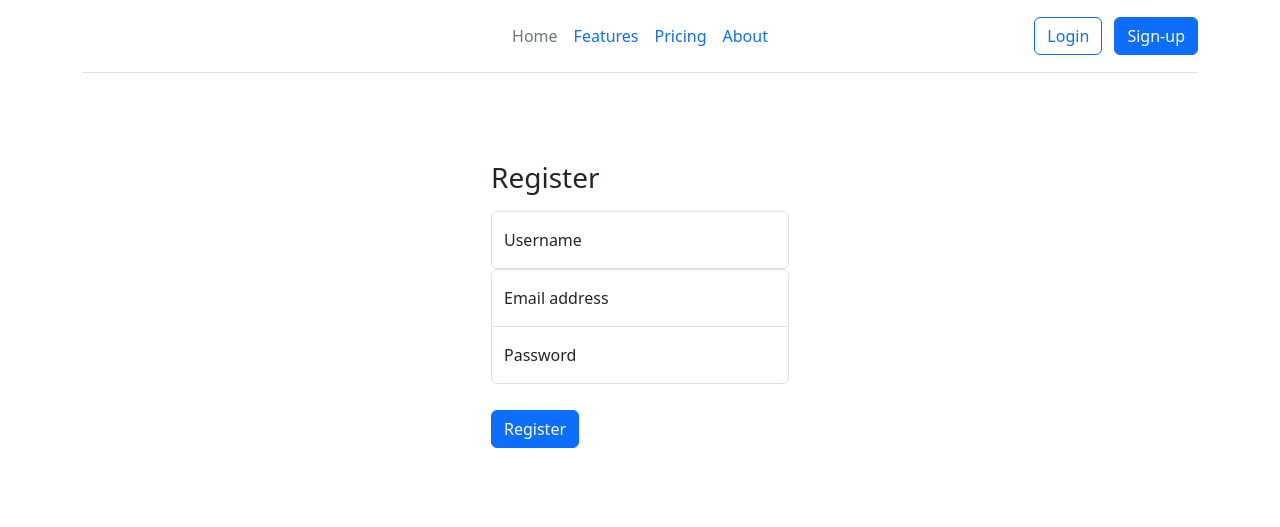
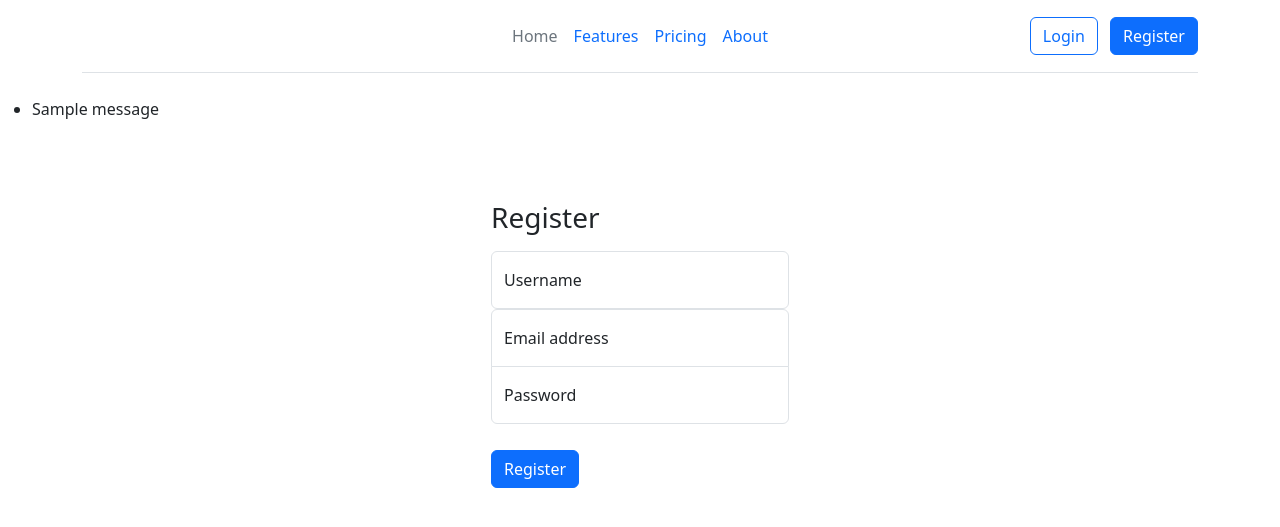
Before and after one commit to TobiAdeleke1/buddyUpApp, a Flask app: page /auth/register in a window 1280 px wide. Shown: the top 527 px of the page. Run offline with Flask 3, Linux system fonts and the light colour scheme; tables that the repository leaves empty hold one stand-in row (values such as "Sample post"); one stand-in notice (Sample message) is shown; parts of the project's set-up code (start-up, migrations or seed data) failed here and were passed over; some libraries are stand-ins or nearby versions.

Commit message:
add conditional header buttons based on logged in user

```diff
--- a/src/application/templates/base.html
+++ b/src/application/templates/base.html
@@ -1,9 +1,9 @@
 <!DOCTYPE html>
 <html>
     <head lang="en" data-bs-theme="light">
-        <script src="/docs/5.3/assets/js/color-modes.js">
+        <!-- <script src="/docs/5.3/assets/js/color-modes.js">
 
-        </script>
+        </script> -->
         <meta charset="utf-8">
         <meta name="viewport" content="width=device-width, initial-scale=1">
 
@@ -13,12 +13,12 @@
         <link href="https://cdn.jsdelivr.net/npm/bootstrap@5.3.0-alpha3/dist/css/bootstrap.min.css" rel="stylesheet" integrity="sha384-KK94CHFLLe+nY2dmCWGMq91rCGa5gtU4mk92HdvYe+M/SXH301p5ILy+dN9+nJOZ" crossorigin="anonymous">
         <link href="https://cdn.jsdelivr.net/npm/bootstrap@5.3.0/dist/css/bootstrap.min.css" rel="stylesheet" integrity="sha384-9ndCyUaIbzAi2FUVXJi0CjmCapSmO7SnpJef0486qhLnuZ2cdeRhO02iuK6FUUVM" crossorigin="anonymous">
 
-        <link rel="apple-touch-icon" href="/docs/5.3/assets/img/favicons/apple-touch-icon.png" sizes="180x180">
-        <link rel="icon" href="/docs/5.3/assets/img/favicons/favicon-32x32.png" sizes="32x32" type="image/png">
-        <link rel="icon" href="/docs/5.3/assets/img/favicons/favicon-16x16.png" sizes="16x16" type="image/png">
-        <link rel="manifest" href="/docs/5.3/assets/img/favicons/manifest.json">
-        <link rel="mask-icon" href="/docs/5.3/assets/img/favicons/safari-pinned-tab.svg" color="#712cf9">
-        <link rel="icon" href="/docs/5.3/assets/img/favicons/favicon.ico">
+        <!-- <link rel="apple-touch-icon" href="/docs/5.3/assets/img/favicons/apple-touch-icon.png" sizes="180x180"> -->
+        <!-- <link rel="icon" href="/docs/5.3/assets/img/favicons/favicon-32x32.png" sizes="32x32" type="image/png">
+        <link rel="icon" href="/docs/5.3/assets/img/favicons/favicon-16x16.png" sizes="16x16" type="image/png"> -->
+        <!-- <link rel="manifest" href="/docs/5.3/assets/img/favicons/manifest.json"> -->
+        <!-- <link rel="mask-icon" href="/docs/5.3/assets/img/favicons/safari-pinned-tab.svg" color="#712cf9"> -->
+        <!-- <link rel="icon" href="/docs/5.3/assets/img/favicons/favicon.ico"> -->
         <meta name="theme-color" content="#712cf9">
 
     </head>
@@ -42,19 +42,38 @@
               </ul>
 
               <div class="col-md-3 text-end">
+                {% if g.user %}
 
-                <a class="btn btn-outline-primary me-2" href="{{ url_for('auth.login') }}" role="button">Login</a>
-                <a class="btn btn-primary" href="{{ url_for('auth.register') }}" role="button">Sign-up</a>
+                <a class="btn btn-primary" href="{{ url_for('task.create_task') }}" role="button">My Tasks</a>
+                <a class="btn btn-outline-primary me-2" href="{{ url_for('auth.logout') }}" role="button">Logout</a>
 
 
+                {% else %}
+                <a class="btn btn-outline-primary me-2" href="{{ url_for('auth.login') }}" role="button">Login</a>
+                <a class="btn btn-primary" href="{{ url_for('auth.register') }}" role="button">Register</a>
+
+
+                {% endif %}
               </div>
             </header>
           </div>
         <div class=content>
+          {% with messages = get_flashed_messages() %}
+             {% if messages %}
+              <ul class=flashes>
+              {% for message in messages %}
+                <li>{{ message }}</li>
+              {% endfor %}
+              </ul>
+            {% endif %}
+          {% endwith %}
             {% block content %}{% endblock %}
+
+
         </div>
 
-        <script src="/docs/5.3/dist/js/bootstrap.bundle.min.js" integrity="sha384-C6RzsynM9kWDrMNeT87bh95OGNyZPhcTNXj1NW7RuBCsyN/o0jlpcV8Qyq46cDfL" crossorigin="anonymous"></script>
+        <script src="https://cdn.jsdelivr.net/npm/bootstrap@5.3.3/dist/js/bootstrap.bundle.min.js" integrity="sha384-YvpcrYf0tY3lHB60NNkmXc5s9fDVZLESaAA55NDzOxhy9GkcIdslK1eN7N6jIeHz" crossorigin="anonymous"></script>
+
     </body>
 
 </html>
```
